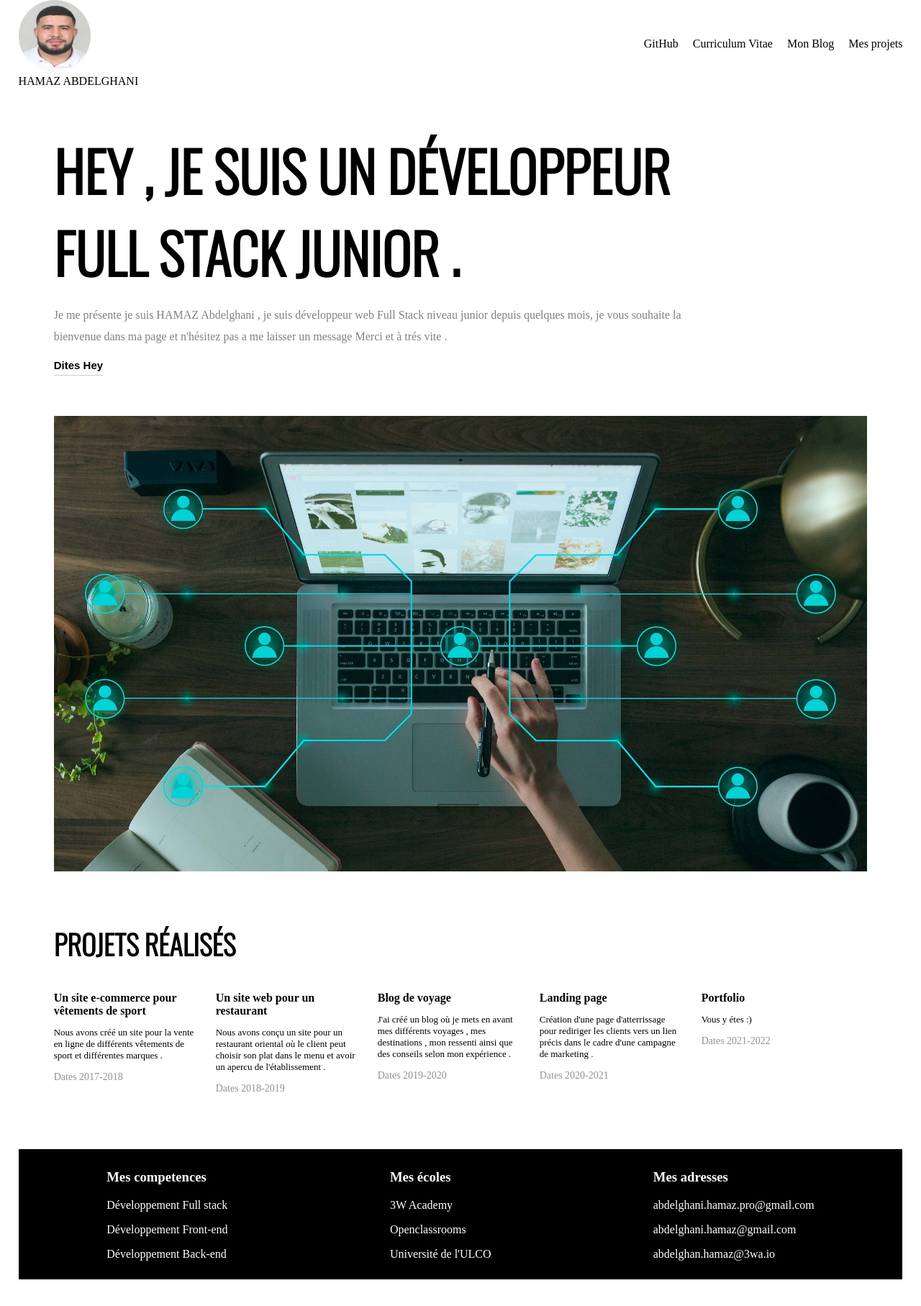
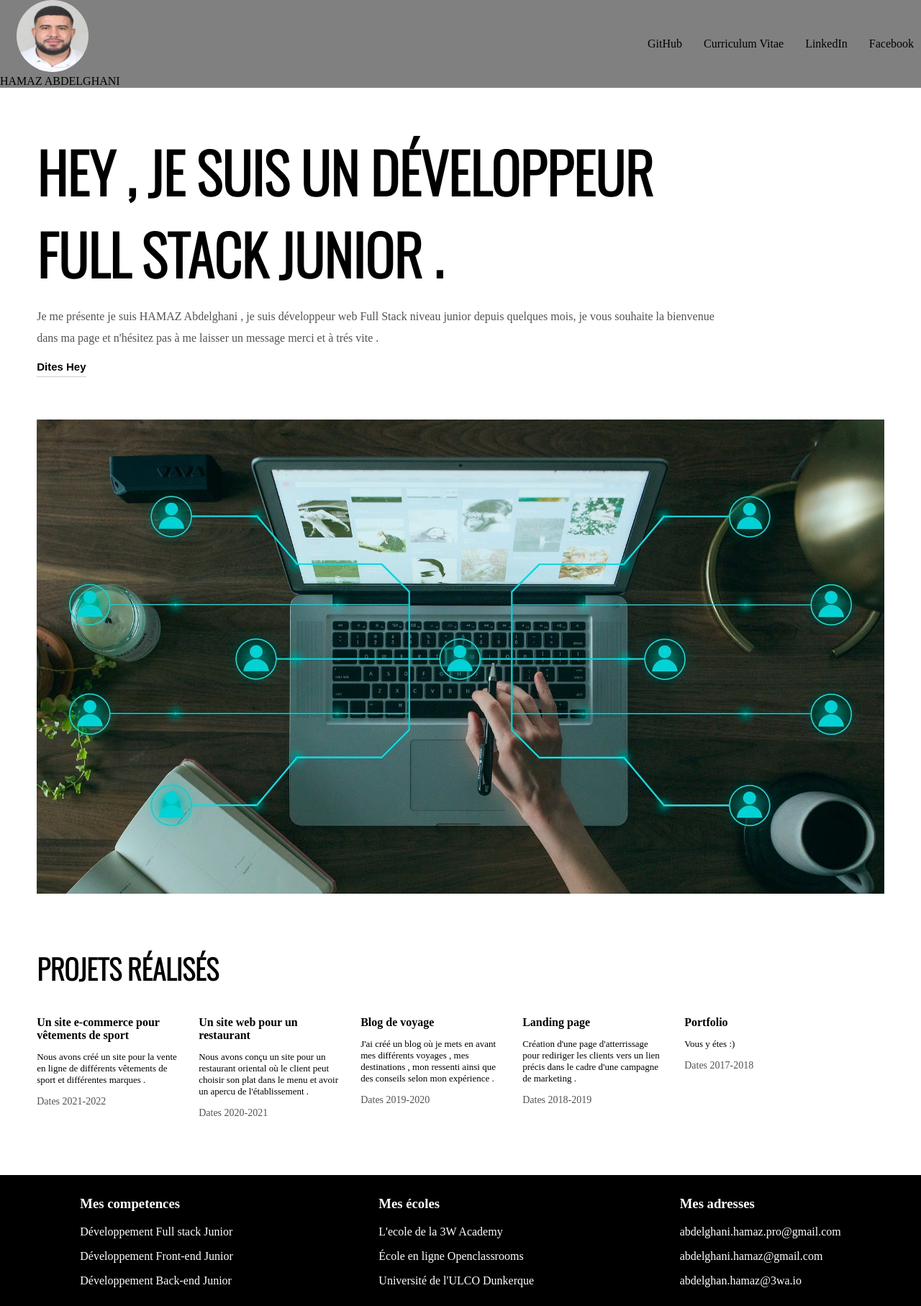
Before and after one commit to eljefe213/monPortfolio, a plain HTML site: page index.html in a window 1280 px wide. Shown: the whole page at 72% size. Before the commit the page ends 1778 px from the top, so only its background shows below. Drawn offline with nearby package versions, Linux system fonts and the light colour scheme.

Commit message:
mon commit

```diff
--- a/index.html
+++ b/index.html
@@ -21,15 +21,20 @@
                 <a href="https://github.com/eljefe213" target="_blank">GitHub</a></li>
             <li>
                 <a href="images/HAMAZabdelghaniCV.pdf" target="_blank">Curriculum Vitae</a></li>
-            <li>Mon Blog</li>
-            <li>Mes projets</li>
+            <li>
+                <a href="https://fr.linkedin.com/in/abdelghani-hamaz-2a288b226/en?trk=people-guest_people_search-card" target="_blank">LinkedIn</a>
+            </li>
+            <li>
+                <a href="https://www.facebook.com/abdelghani.hamaz.9" target="_blank">Facebook</a>
+            </li>
+
         </ul>
     </nav>
     <section class="page-content">
         <header>
             <h1>Hey , je suis un développeur Full Stack junior .</h1>
             <p>
-                Je me présente je suis HAMAZ Abdelghani , je suis développeur web Full Stack niveau junior depuis quelques mois, je vous souhaite la bienvenue dans ma page et n'hésitez pas a me laisser un message Merci et à trés vite .
+                Je me présente je suis HAMAZ Abdelghani , je suis développeur web Full Stack niveau junior depuis quelques mois, je vous souhaite la bienvenue dans ma page et n'hésitez pas à me laisser un message merci et à trés vite .
             </p>
             <button>Dites Hey</button>
         </header>
@@ -44,14 +49,14 @@
                     <p class="Description">
                         Nous avons créé un site pour la vente en ligne de différents vêtements de sport et différentes marques .
                     </p>
-                    <p class="Dates">Dates 2017-2018</p>
+                    <p class="Dates">Dates 2021-2022</p>
                 </div>
                 <div class="project">
                     <h4>Un site web pour un restaurant</h4>
                     <p class="Description">
                         Nous avons conçu un site pour un restaurant oriental où le client peut choisir son plat dans le menu et avoir un apercu de l'établissement .
                     </p>
-                    <p class="Dates">Dates 2018-2019</p>
+                    <p class="Dates">Dates 2020-2021</p>
                 </div>
                 <div class="project">
                     <h4>Blog de voyage</h4>
@@ -63,12 +68,12 @@
                     <p class="Description">
                         Création d'une page d'atterrissage pour rediriger les clients vers un lien précis dans le cadre d'une campagne de marketing .
                     </p>
-                    <p class="Dates">Dates 2020-2021</p>
+                    <p class="Dates">Dates 2018-2019</p>
                 </div>
                 <div class="project">
                     <h4>Portfolio</h4>
                     <p class="Description">Vous y étes :)</p>
-                    <p class="Dates">Dates 2021-2022</p>
+                    <p class="Dates">Dates 2017-2018</p>
                 </div>
             </div>
         </section>
@@ -76,15 +81,15 @@
     <footer>
         <div class="colonne">
             <h3>Mes competences </h3>
-            <p>Développement Full stack</p>
-            <p>Développement Front-end</p>
-            <p>Développement Back-end</p>
+            <p>Développement Full stack Junior</p>
+            <p>Développement Front-end Junior</p>
+            <p>Développement Back-end Junior</p>
         </div>
         <div class="colonne">
             <h3>Mes écoles</h3>
-            <p><a href="https://3wa.fr/" target="_blank">3W Academy</a></p>
-            <p><a href="https://openclassrooms.com/fr/" target="_blank">Openclassrooms</a></p>
-            <p><a href="https://www.univ-littoral.fr/" target="_blank">Université de l'ULCO</a></p>
+            <p><a href="https://3wa.fr/" target="_blank">L'ecole de la 3W Academy</a></p>
+            <p><a href="https://openclassrooms.com/fr/" target="_blank">École en ligne Openclassrooms</a></p>
+            <p><a href="https://www.univ-littoral.fr/" target="_blank">Université de l'ULCO Dunkerque</a></p>
         </div>
         <div class="colonne">
             <h3>Mes adresses</h3>
--- a/style.css
+++ b/style.css
@@ -1,6 +1,6 @@
 @import url('https://fonts.googleapis.com/css2?family=Noto+Sans+JP:wght@300;400&family=Oswald:wght@300&display=swap');
 body {
-    padding: 0 2%;
+    padding: 0;
     margin: 0;
     font-family: 'Roboto Slab', serif;
 }
@@ -10,9 +10,10 @@ nav {
     flex-wrap: wrap;
     justify-content: space-between;
     align-items: center;
-    background-color: white;
+    background-color: gray;
     position: sticky;
     top: 0;
+    margin-top: 0;
 }
 
 nav .profile {
@@ -25,6 +26,7 @@ nav .profile {
     height: 100px;
     border-radius: 50%;
     display: inline;
+    margin-left: 22.5px;
 }
 
 nav .profile span {
@@ -41,7 +43,8 @@ nav ul {
 nav ul li {
     margin-left: 20px;
     cursor: pointer;
-    border-bottom: 1px solid white;
+    border-bottom: 1px solid gray;
+    margin-right: 10px;
 }
 
 nav ul li:hover {
@@ -71,7 +74,7 @@ nav ul li a {
 
 .page-content header p {
     line-height: 30px;
-    color: #818181;
+    color: #525252;
 }
 
 .page-content header button {
@@ -87,7 +90,7 @@ nav ul li a {
 }
 
 .page-content header button:hover {
-    color: #ccc;
+    color: #525252;
     border-bottom-color: #000;
 }
 
@@ -135,7 +138,7 @@ nav ul li a {
 
 .page-content .projects-section .projects .project .Dates {
     font-size: 14px;
-    color: rgb(145, 145, 145);
+    color: #525252;
 }
 
 footer {
```
